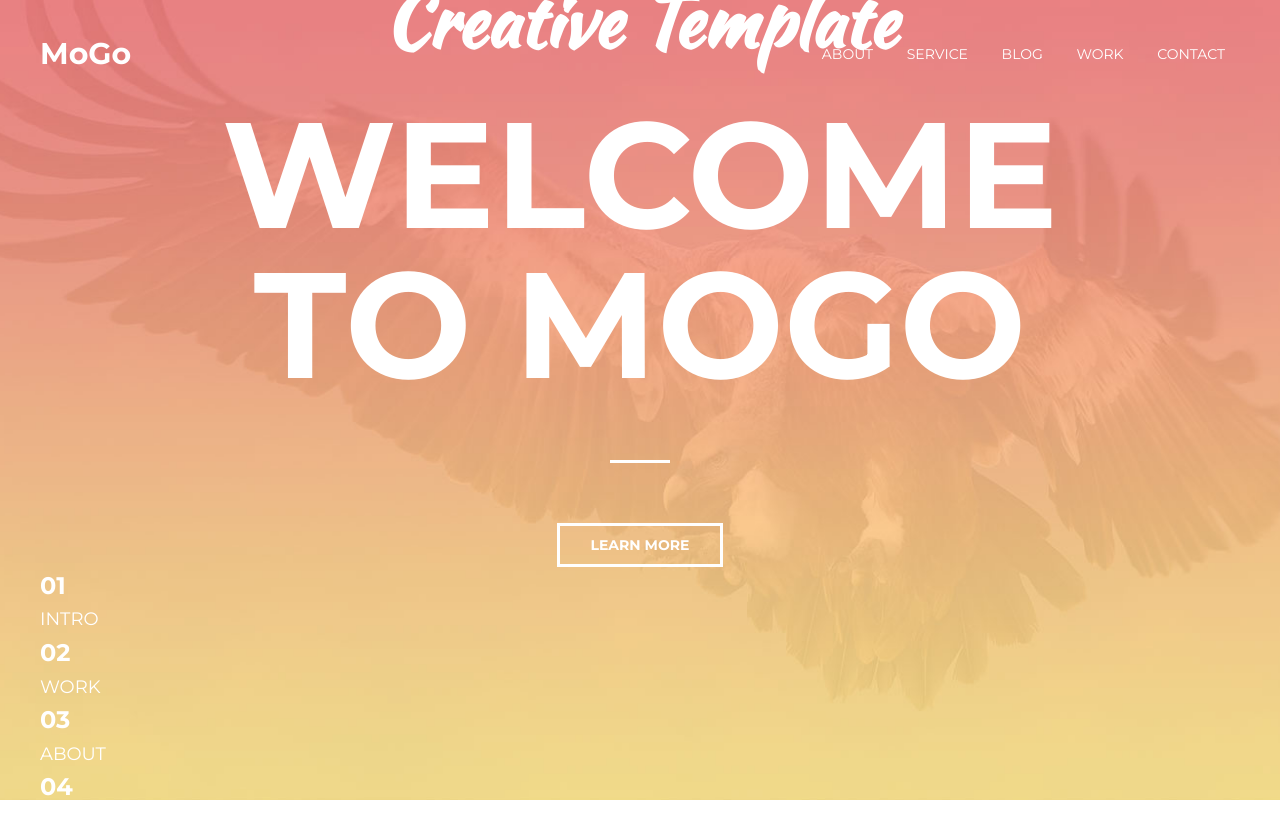
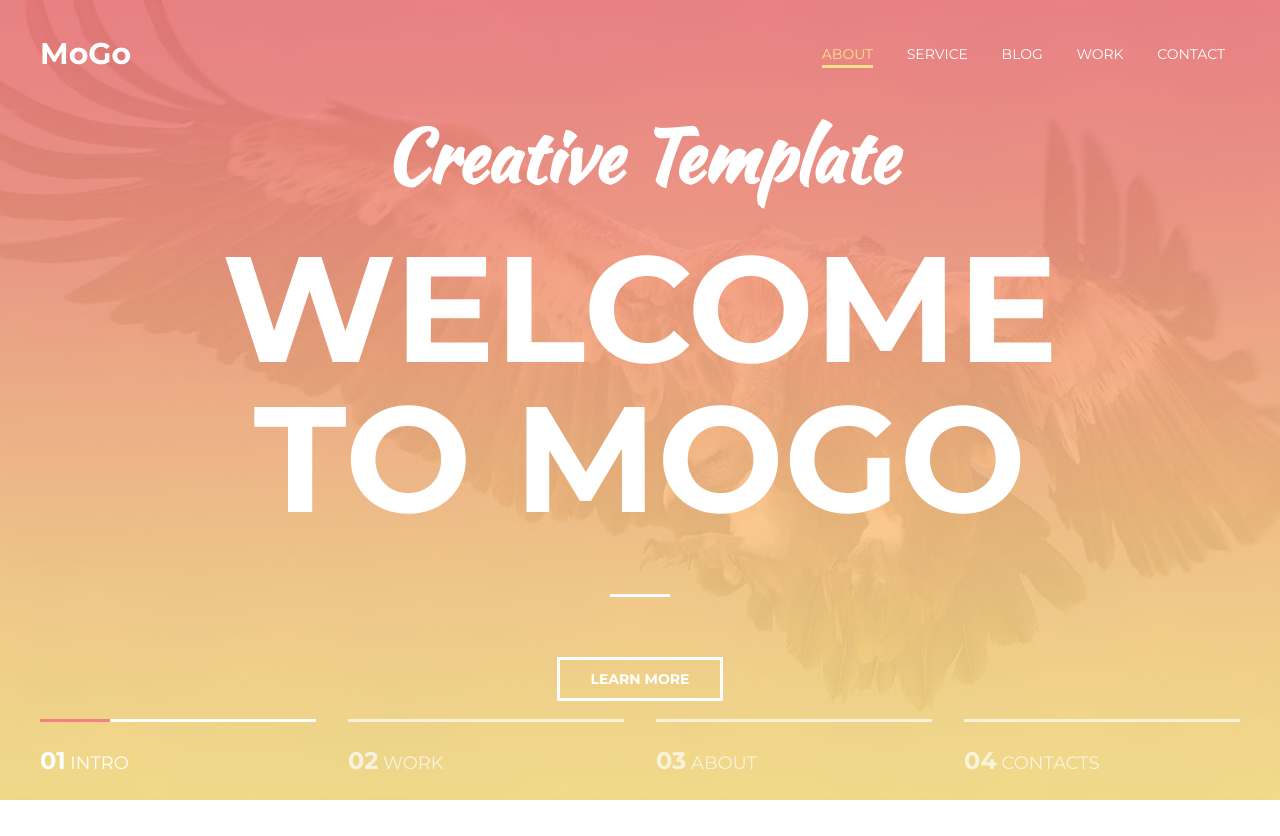
Before and after one commit to Goblin4ik/mogo, a plain HTML site: page index.html in a window 1280 px wide. After the commit the page ends 800 px from the top, so only its background shows below. Drawn offline with Linux system fonts and the light colour scheme.

Commit message:
add first slide

```diff
--- a/style.css
+++ b/style.css
@@ -114,8 +114,12 @@ padding-top: 30px;
     color: #fce38a ;
 }
 
-.nav_link:hover:after {
+.nav_link:hover:after,
+.nav_link.active:after{
     opacity: 1;;
+}
+.nav_link.active {
+    color: #fce38a
 }
 
 /*button*/
@@ -142,17 +146,44 @@ padding-top: 30px;
 }
 /*slider*/
 .slider {
+    position: absolute;
+    width: 100%;
+    bottom: 0;
+    left: 0;
+    z-index: 1;
+
+}
+.slider_inner {
     display: flex;
     justify-content: space-between;
 
 }
 .slider_item {
-    width: 24px;
-
+    width: 23%;
+    padding: 20px 0;
+    border-top: 3px solid #fff;
     font-size: 18px;
     color: #fff;
     text-transform: uppercase;
+    position: relative;
+    opacity: .7;
+
 }
+.slider_item.active {
+    opacity: 1;
+}
+.slider_item.active:before{
+    content: "";
+    display: block;
+    width: 70px;
+    height: 3px;
+    position: absolute;
+    top: -3px;
+    left: 0;
+    z-index: 1;
+    background-color: #f38181;
+}
+
 .slider_num {
     font-size: 24px;
     font-weight: 700;
```
